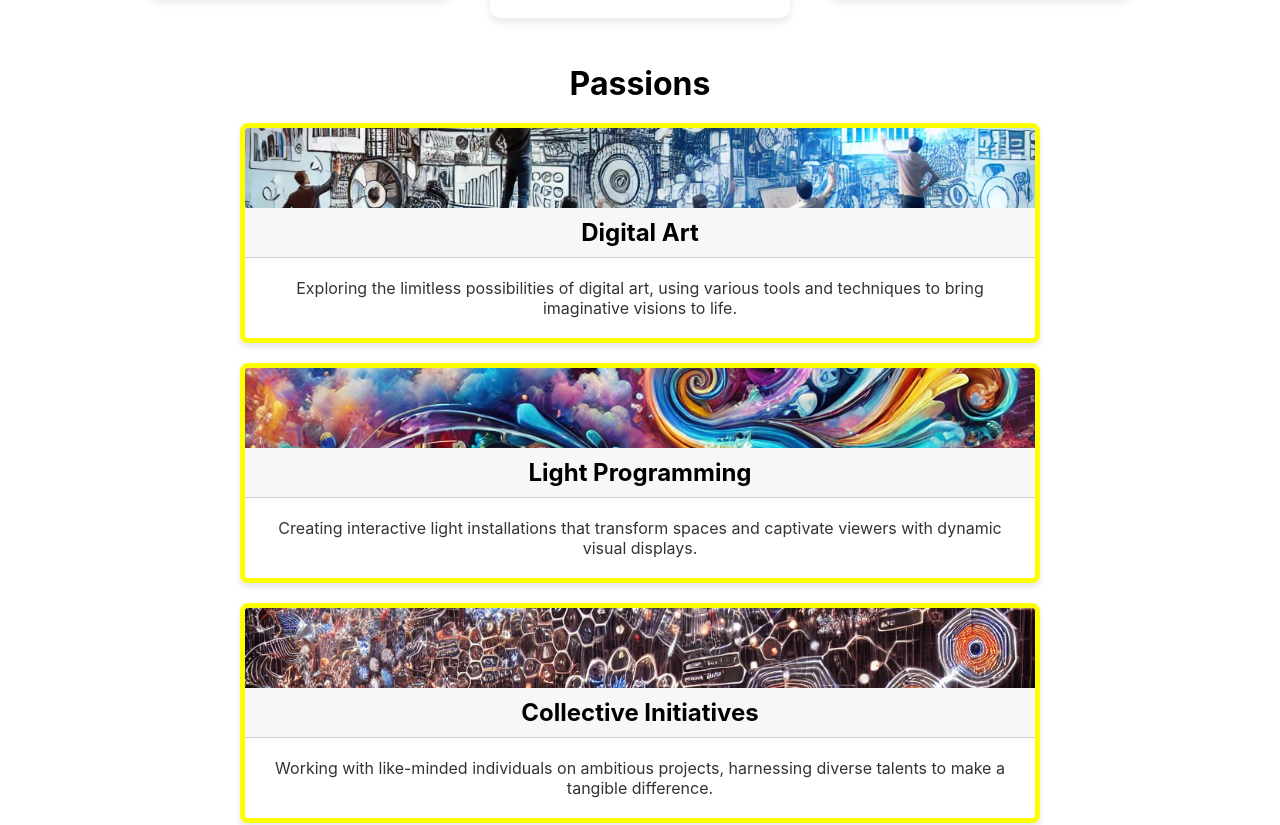
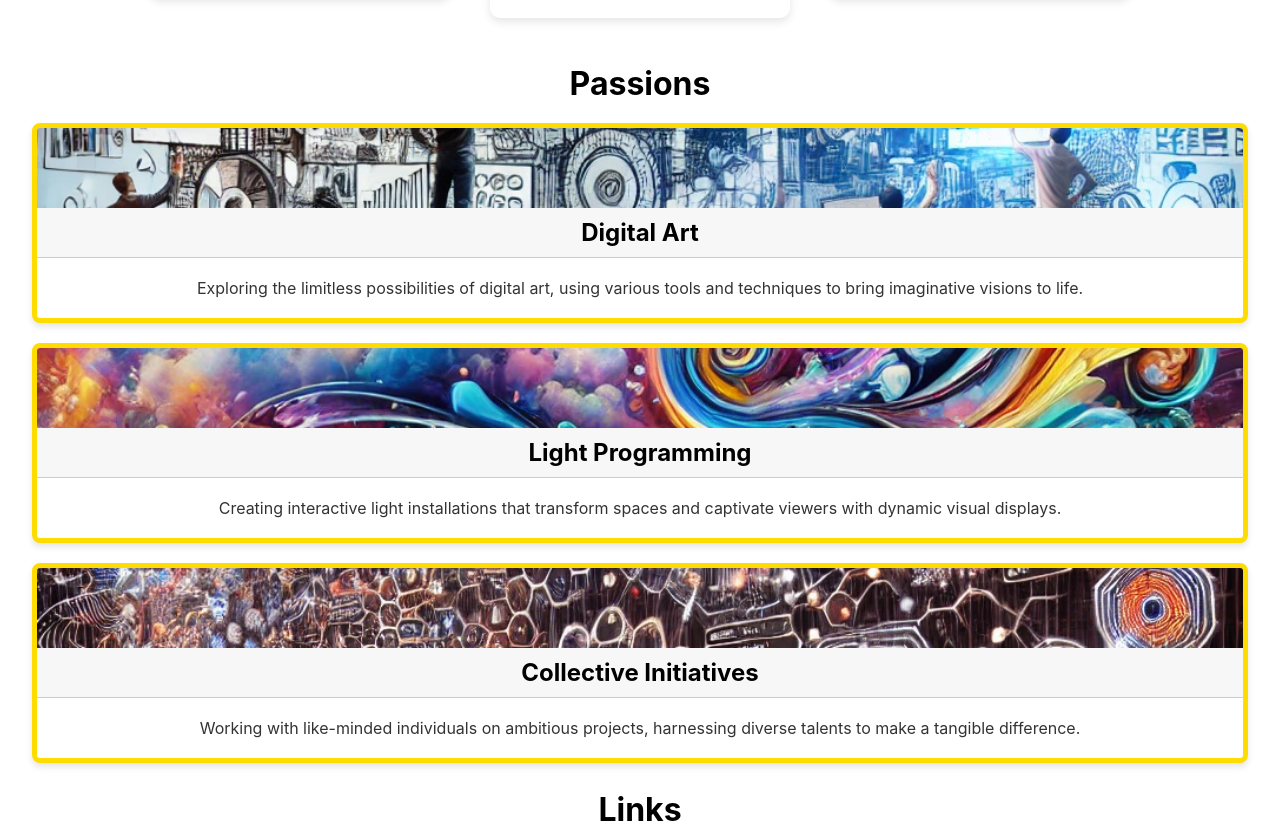
Before and after one commit to Seakuh/my-portfolio, a React (Create React App) app: page / in a window 1280 px wide. Shown: the part 1014-1839 px from the top of the page. Built offline with nearby package versions, Linux system fonts and the light colour scheme.

Commit message:
adjust passion width

```diff
--- a/src/components/PassionSymbols/PassionSymbols.css
+++ b/src/components/PassionSymbols/PassionSymbols.css
@@ -2,7 +2,7 @@
   display: flex;
   flex-direction: column;
   gap: 20px;
-  max-width: 800px;
+  max-width: 95%;
   margin: auto;
 }
 
```
